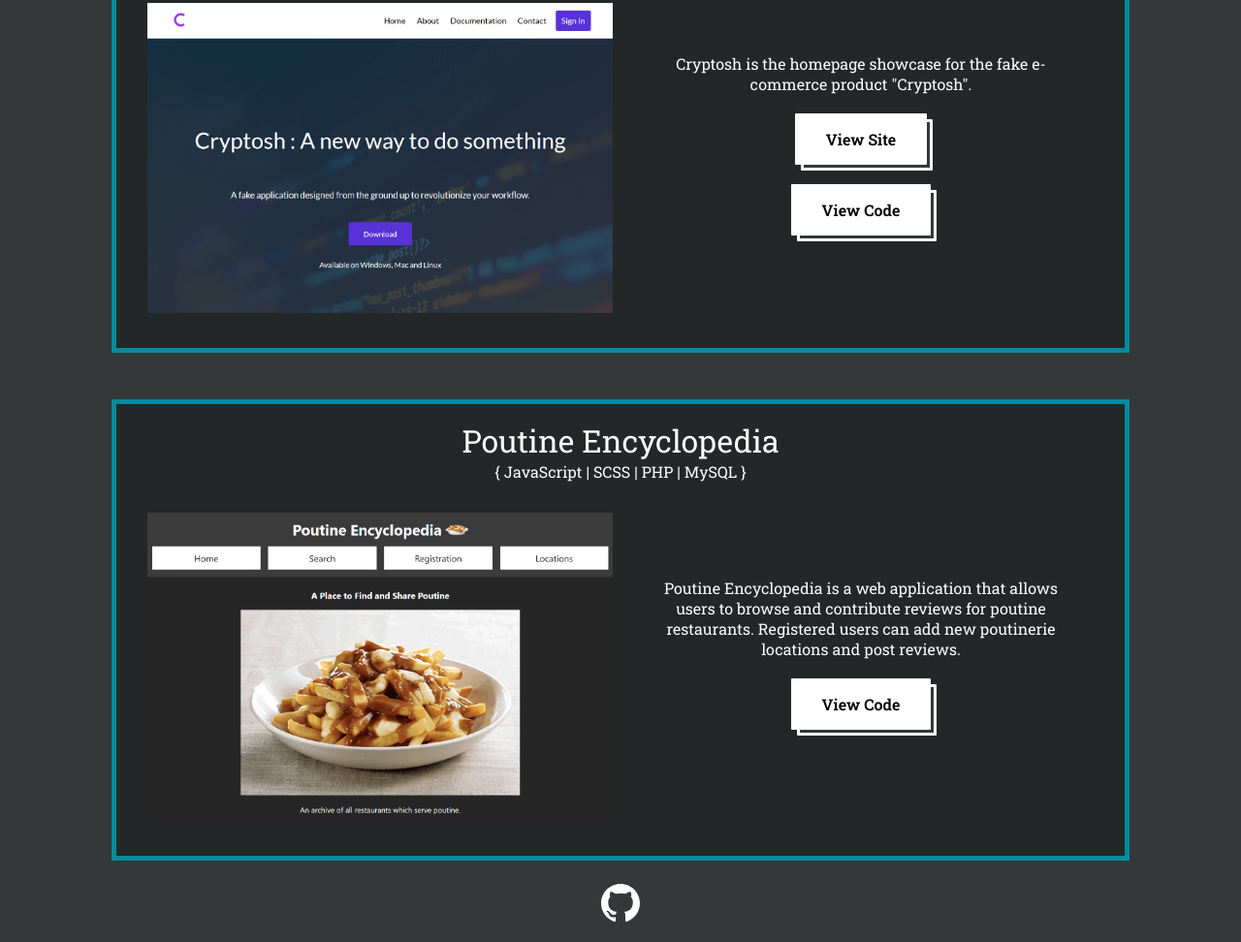
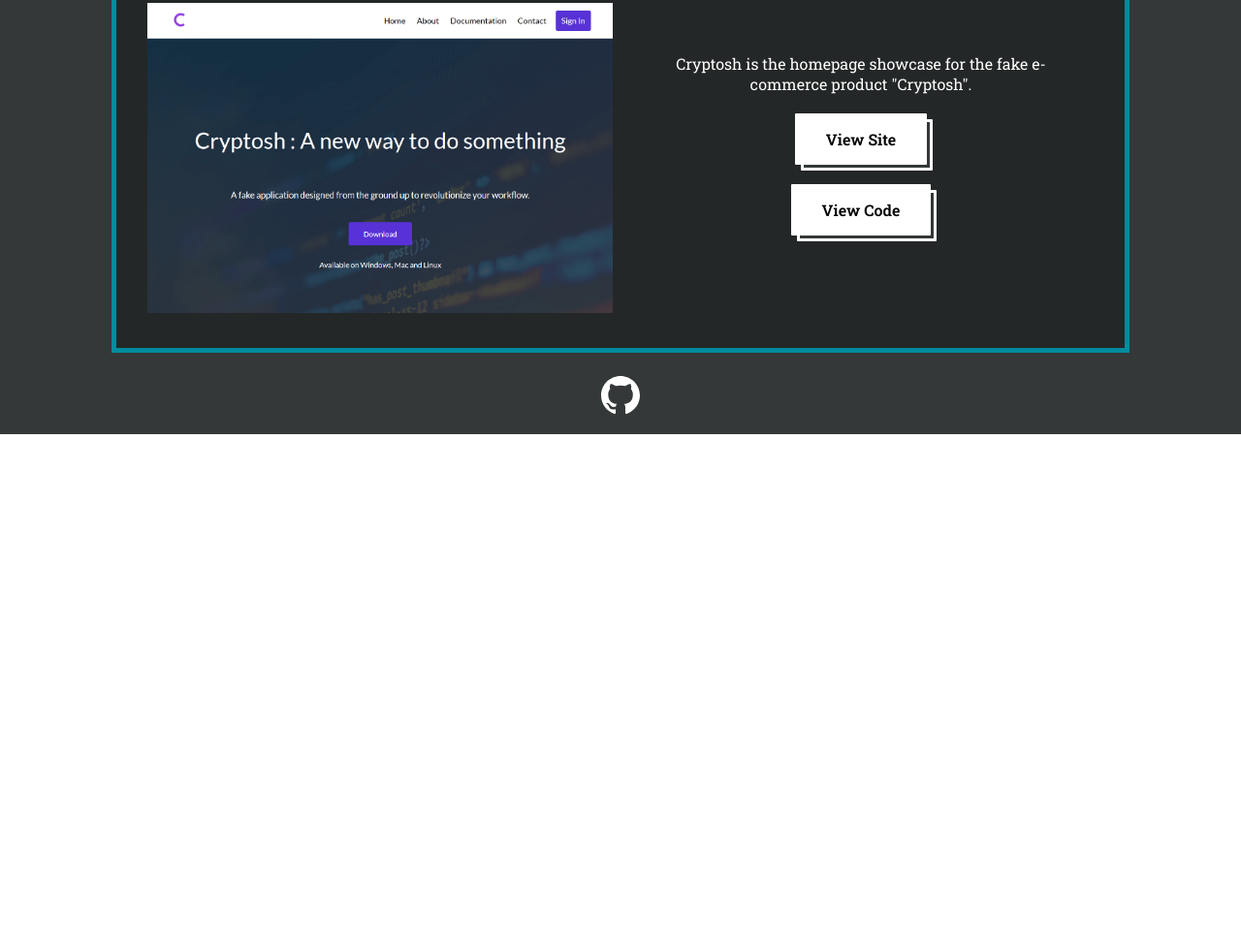
Before and after one commit to gillescj/portfolio, a website built with webpack: page src/index.html in a window 1280 px wide. Shown: the part 3772-4744 px from the top of the page at 97% size. After the commit the page ends 4220 px from the top, so only its background shows below. Built offline with nearby package versions, Linux system fonts and the light colour scheme; files whose address does not match are found by name.

Commit message:
Remove Poutine site section

```diff
--- a/src/index.html
+++ b/src/index.html
@@ -396,54 +396,6 @@
                                 </div>
                             </div>
                         </section>
-                        <section class="project project-1">
-                            <div class="project-info">
-                                <h2 class="project-title">Poutine Encyclopedia</h2>
-                                <div class="project-skills">
-                                    { JavaScript | SCSS | PHP | MySQL }
-                                </div>
-                            </div>
-                            <div class="project-content">
-                                <div class="project-image-container">
-                                    <div class="project-image">
-                                        <a
-                                            href="https://github.com/gillescj/poutine-website"
-                                            rel="noopener noreferrer"
-                                            target="_blank"
-                                        >
-                                            <picture>
-                                                <source
-                                                    srcset="
-                                                        ./assets/img/poutine-screenshot.png
-                                                    "
-                                                    media="(min-width: 450px)"
-                                                />
-                                                <img
-                                                    src="./assets/img/mobile-poutine-screenshot.jpg"
-                                                    alt="Poutine Encyclopedia"
-                                                />
-                                            </picture>
-                                        </a>
-                                    </div>
-                                </div>
-                                <div class="project-description">
-                                    <p>
-                                        Poutine Encyclopedia is a web application that
-                                        allows users to browse and contribute reviews for
-                                        poutine restaurants. Registered users can add new
-                                        poutinerie locations and post reviews.
-                                    </p>
-                                    <a
-                                        class="btn-light"
-                                        href="https://github.com/gillescj/poutine-website"
-                                        rel="noopener noreferrer"
-                                        target="_blank"
-                                    >
-                                        View Code
-                                    </a>
-                                </div>
-                            </div>
-                        </section>
                     </div>
                 </div>
             </main>
```
